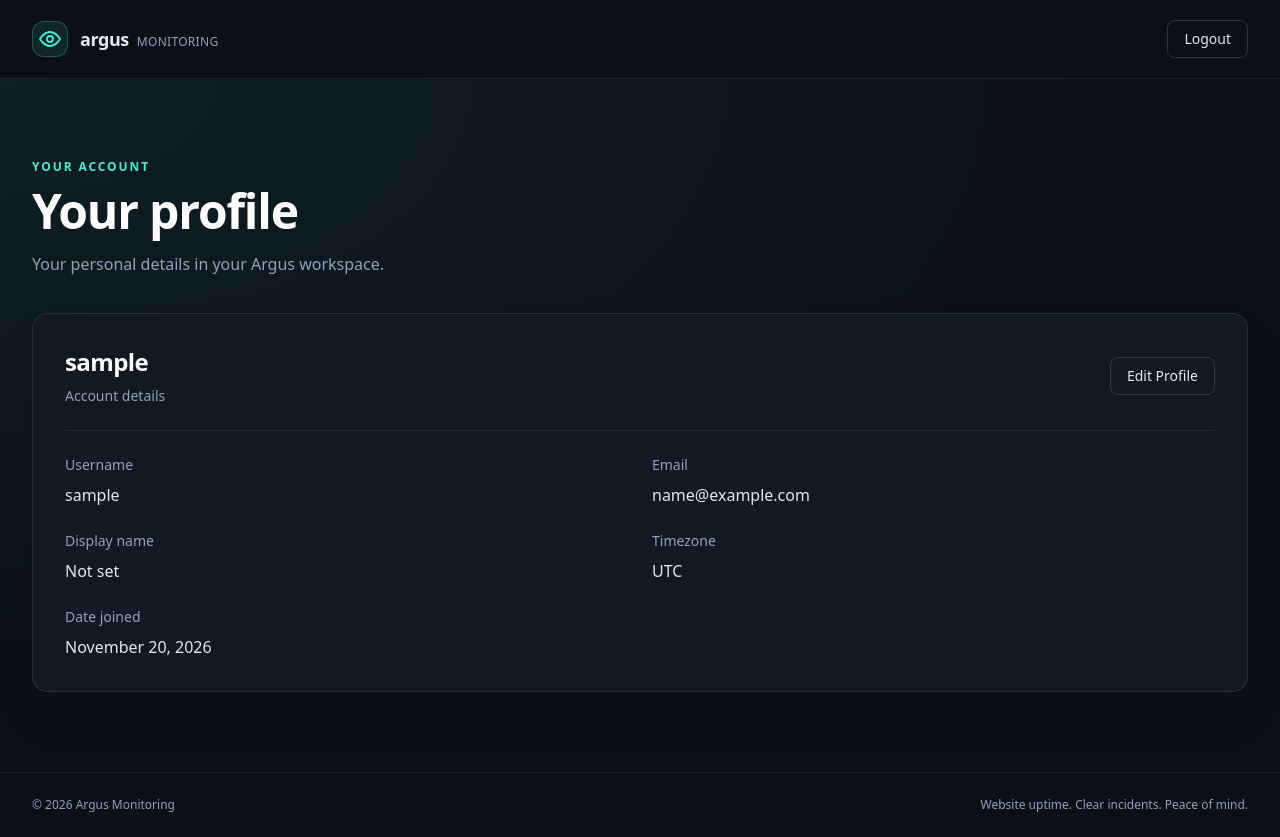
After one commit to sargoth/argus-monitoring, a Django app: page /accounts/profile/ in a window 1280 px wide. The commit adds this page. Run offline with Django 5.2, Linux system fonts and the light colour scheme; the visitor is signed in with stand-in values (Sample User, id 1).

Commit message:
Implemented user profiles and added timezone validation

```diff
--- /dev/null
+++ b/accounts/choices.py
@@ -0,0 +1,5 @@
+from zoneinfo import available_timezones
+
+
+def fetch_timezone_choices():
+    return [(tz, tz) for tz in sorted(available_timezones())]
--- a/accounts/models.py
+++ b/accounts/models.py
@@ -1,6 +1,8 @@
 from django.contrib.auth.models import AbstractUser
 from django.db import models
 from django.db.models.functions import Lower
+
+from accounts.choices import fetch_timezone_choices
 
 
 class User(AbstractUser):
@@ -10,6 +12,7 @@ class User(AbstractUser):
     )
     timezone = models.CharField(
         max_length=50,
+        choices=fetch_timezone_choices,
         default='UTC'
     )
     email = models.EmailField(
--- a/accounts/urls.py
+++ b/accounts/urls.py
@@ -1,4 +1,4 @@
-from django.urls import path
+from django.urls import path, include
 
 from accounts import views
 
@@ -7,5 +7,9 @@ app_name = 'accounts'
 urlpatterns = [
     path('register/', views.UserRegistrationView.as_view(), name='register'),
     path('login/', views.UserLoginView.as_view(), name='login'),
-    path('logout/', views.UserLogoutView.as_view(), name='logout')
+    path('logout/', views.UserLogoutView.as_view(), name='logout'),
+    path('profile/', include([
+        path('', views.UserProfileView.as_view(), name='profile'),
+        path('edit/', views.UserProfileUpdateView.as_view(), name='edit_profile')
+    ]))
 ]
--- a/accounts/views.py
+++ b/accounts/views.py
@@ -1,8 +1,14 @@
+from django.contrib.auth import get_user_model
+from django.contrib.auth.mixins import LoginRequiredMixin
 from django.contrib.auth.views import LoginView, LogoutView
 from django.urls import reverse_lazy
 from django.views.generic import CreateView
+from django.views.generic.detail import DetailView
+from django.views.generic.edit import UpdateView
 
-from accounts.forms import UserRegistrationForm
+from accounts.forms import UserRegistrationForm, UserProfileUpdateForm
+
+UserModel = get_user_model()
 
 
 class UserRegistrationView(CreateView):
@@ -17,3 +23,20 @@ class UserLoginView(LoginView):
 
 class UserLogoutView(LogoutView):
     pass
+
+
+class UserProfileView(LoginRequiredMixin, DetailView):
+    model = UserModel
+    template_name = "accounts/profile.html"
+
+    def get_object(self, queryset=None):
+        return self.request.user
+
+
+class UserProfileUpdateView(LoginRequiredMixin, UpdateView):
+    form_class = UserProfileUpdateForm
+    template_name = "accounts/profile_edit.html"
+    success_url = reverse_lazy("accounts:profile")
+
+    def get_object(self, queryset=None):
+        return self.request.user
--- a/config/settings.py
+++ b/config/settings.py
@@ -136,7 +136,7 @@ STATICFILES_DIRS = [
 STATIC_ROOT = BASE_DIR / 'staticfiles'
 
 LOGIN_URL = 'accounts:login'
-LOGIN_REDIRECT_URL = 'accounts:register'
+LOGIN_REDIRECT_URL = 'accounts:profile'
 LOGOUT_REDIRECT_URL = 'accounts:login'
 
 # Email
--- /dev/null
+++ b/templates/accounts/profile.html
@@ -0,0 +1,51 @@
+{% extends "base.html" %}
+
+{% block title %}Your profile · Argus Monitoring{% endblock %}
+
+{% block content %}
+<section aria-labelledby="profile-heading" class="relative flex flex-1 items-center overflow-hidden">
+    <div aria-hidden="true" class="pointer-events-none absolute inset-0 bg-[radial-gradient(ellipse_at_top_left,rgba(45,212,191,0.08),transparent_60%)]"></div>
+    <div class="relative mx-auto w-full max-w-7xl px-5 py-12 sm:px-8 sm:py-16 lg:py-20">
+        <p class="mb-3 text-xs font-semibold uppercase tracking-[0.16em] text-teal-300">Your account</p>
+        <h1 id="profile-heading" class="text-4xl font-semibold tracking-tight text-white sm:text-5xl">Your profile</h1>
+        <p class="mt-4 text-base leading-relaxed text-slate-400">Your personal details in your Argus workspace.</p>
+
+        <div class="mt-9 min-w-0 rounded-2xl border border-white/10 bg-[#111923] p-6 shadow-2xl shadow-black/20 sm:p-8">
+            <div class="flex flex-col justify-between gap-5 border-b border-white/8 pb-6 sm:flex-row sm:items-center">
+                <div class="min-w-0">
+                    <h2 class="text-2xl font-semibold tracking-tight text-white [overflow-wrap:anywhere]">{{ object.display_name|default:object.username }}</h2>
+                    <p class="mt-2 text-sm text-slate-400">Account details</p>
+                </div>
+                <div class="shrink-0">
+                    {% url 'accounts:profile_edit' as profile_edit_url %}
+                    {% if not profile_edit_url %}{% url 'accounts:edit_profile' as profile_edit_url %}{% endif %}
+                    <a href="{{ profile_edit_url }}" class="inline-block rounded-lg border border-white/15 px-4 py-2 text-sm font-medium text-slate-200 transition hover:border-teal-300/50 hover:text-teal-200">Edit Profile</a>
+                </div>
+            </div>
+
+            <dl class="grid grid-cols-1 gap-6 pt-6 sm:grid-cols-2">
+                <div class="min-w-0">
+                    <dt class="text-sm font-medium text-slate-400">Username</dt>
+                    <dd class="mt-2 text-base text-slate-200 [overflow-wrap:anywhere]">{{ object.username }}</dd>
+                </div>
+                <div class="min-w-0">
+                    <dt class="text-sm font-medium text-slate-400">Email</dt>
+                    <dd class="mt-2 text-base text-slate-200 [overflow-wrap:anywhere]">{{ object.email }}</dd>
+                </div>
+                <div class="min-w-0">
+                    <dt class="text-sm font-medium text-slate-400">Display name</dt>
+                    <dd class="mt-2 text-base text-slate-200 [overflow-wrap:anywhere]">{{ object.display_name|default:"Not set" }}</dd>
+                </div>
+                <div class="min-w-0">
+                    <dt class="text-sm font-medium text-slate-400">Timezone</dt>
+                    <dd class="mt-2 text-base text-slate-200 [overflow-wrap:anywhere]">{{ object.timezone }}</dd>
+                </div>
+                <div class="min-w-0">
+                    <dt class="text-sm font-medium text-slate-400">Date joined</dt>
+                    <dd class="mt-2 text-base text-slate-200"><time datetime="{{ object.date_joined|date:'c' }}">{{ object.date_joined|date:"F j, Y" }}</time></dd>
+                </div>
+            </dl>
+        </div>
+    </div>
+</section>
+{% endblock %}
```
Also changed, not shown: accounts/forms.py (+8 -2 lines), templates/accounts/profile_edit.html (added, +52 -0 lines), accounts/migrations/0005_alter_user_timezone.py (added), static/css/tailwind.css.
